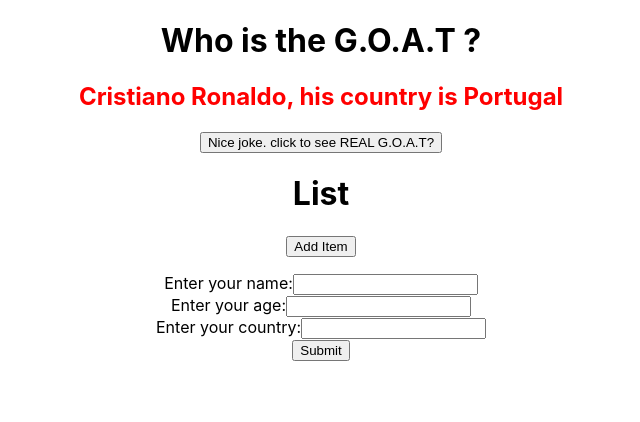
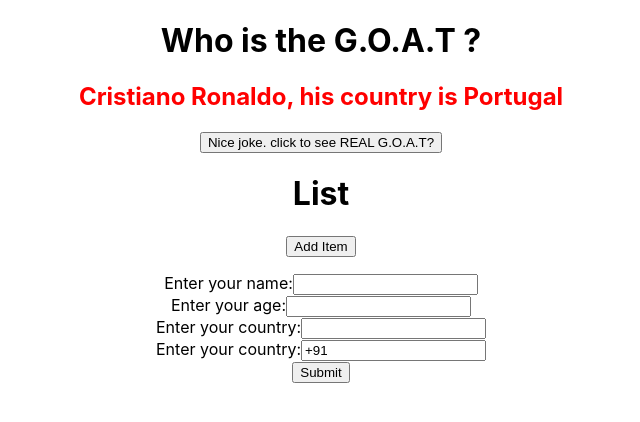
Before and after one commit to vetri-selvam/react-practise, a React (Create React App) app: page / in a window 1280 px wide. Shown: the top 422 px of the page, without its empty margins (319-959 px from the left). Built offline with nearby package versions, Linux system fonts and the light colour scheme.

Commit message:
setting placeholder; using textarea

```diff
--- a/src/components/form.js
+++ b/src/components/form.js
@@ -1,7 +1,7 @@
 import { useState } from "react";
 
 function Form() {
-  const [details, setDetails] = useState({});
+  const [details, setDetails] = useState({phone:"+91"});
 
   //console.log("Current Name: ",name);
 
@@ -11,7 +11,7 @@
     console.log("Current Name, age and Country: ", details);
   }
 
-  /**
+  /*comment*
    * Handles the change event for form inputs.
    * Updates the state with the new value of the input field.
    *
@@ -55,6 +55,14 @@
           onChange={handleChange}
         />
         <br />
+        Enter your country:
+        <input
+          type="text"
+          name="phone"
+          onChange={handleChange}
+          value={details.phone}
+        />
+        <br/>
         <input type="submit" value="Submit" />
       </form>
     </>
```
